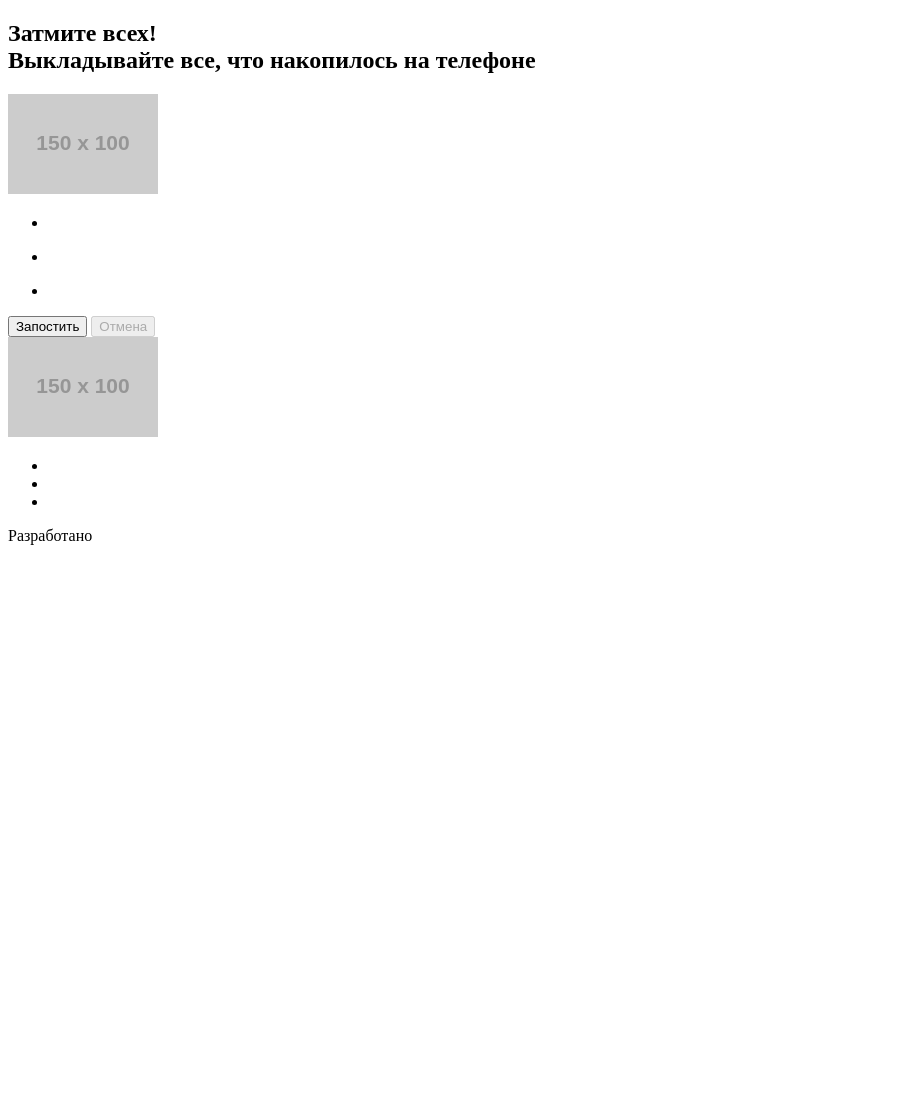
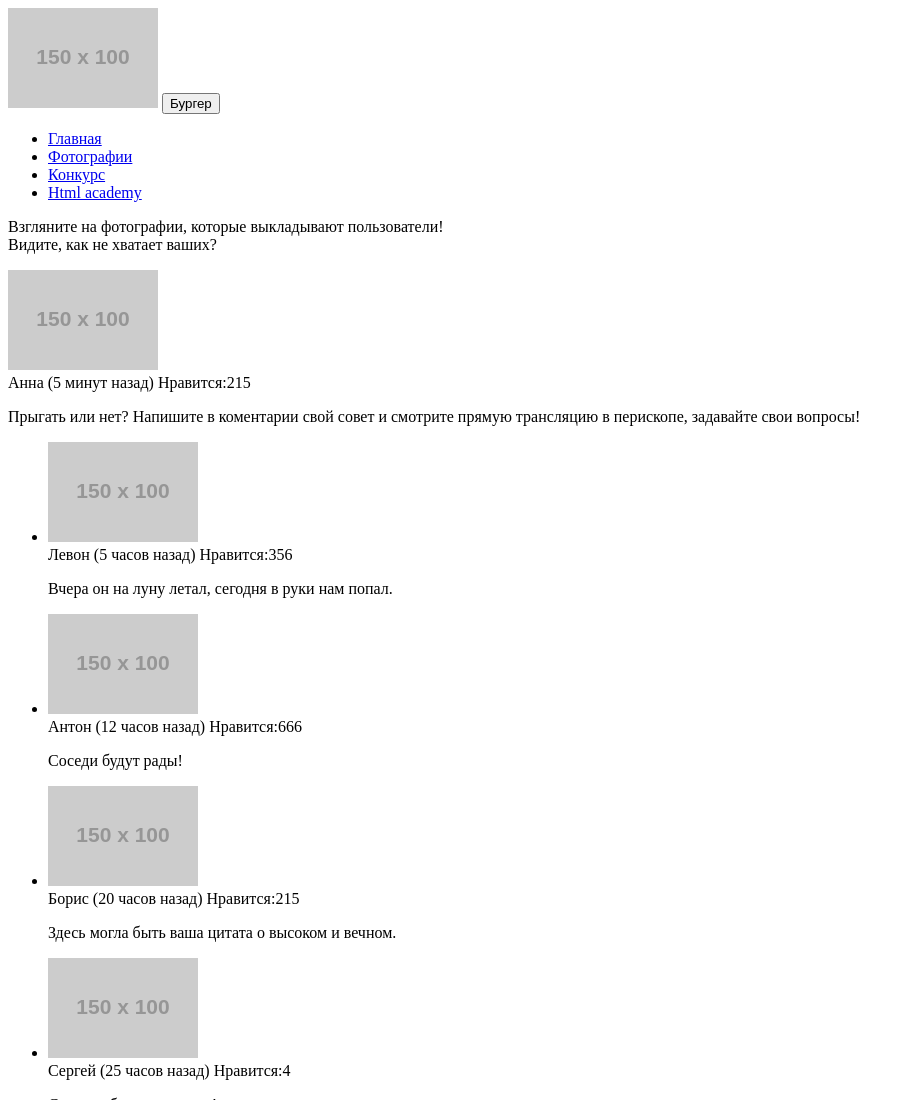
Before and after one commit to BeingAsNikita/644799-pink-16, a website: page source/photo.html in a window 1280 px wide. Shown: the top 1100 px of the page, without its empty margins (0-914 px from the left). Before the commit the page ends 800 px from the top, so only its background shows below. Drawn offline with Linux system fonts and the light colour scheme; placeholder pictures from the web are drawn by us.

Commit message:
закончил разметку всех страниц

```diff
--- a/source/photo.html
+++ b/source/photo.html
@@ -2,9 +2,91 @@
 <html lang="ru">
   <head>
     <meta charset="utf-8">
-    <title>HTML Academy: Пинк</title>
+    <title>Фотографии</title>
   </head>
   <body>
+    <header class="site-header">
+      <nav class="site-nav">
+        <img src="http://placehold.it/150x100" class="site-logo" alt="Логотип">
+        <button class="menu-toggle">Бургер</button>
+        <ul class="site-nav__list">
+          <li class="site-nav__item"><a href="index.html">Главная</a></li>
+          <li class="site-nav__item"><a href="photo.html">Фотографии</a></li>
+          <li class="site-nav__item"><a href="#">Конкурс</a></li>
+          <li class="site-nav__item"><a href="#">Html academy</a></li>
+        </ul>
+      </nav>
+    </header>
+    <main class="site-content">
+      <section class="site-photos">
+        <p>Взгляните на фотографии, которые выкладывают пользователи!<br>
+        Видите, как не хватает ваших?</p>
+        <div class="site-photos__panorama">
+          <img src="http://placehold.it/150x100" alt="Панорама дня">
+          <div class="comment">
+            <span>Aнна</span>
+            <span class="comment__date">(5 минут назад)</span>
+            <span class="comment__like">Нравится:<span>215</span></span>
+            <p class="comment__text">Прыгать или нет? Напишите в коментарии свой совет и смотрите прямую трансляцию в перископе, задавайте свои вопросы!</p>
+          </div>
+        </div>
+        <ul class="site-photos__list">
+          <li class="site-photos__item">
+            <img src="http://placehold.it/150x100" alt="Фотография пользователя" class="content-photo">
+            <div class="comment">
+              <span>Левон</span>
+              <span class="comment__date">(5 часов назад)</span>
+              <span class="comment__like">Нравится:<span>356</span></span>
+              <p class="comment__text">Вчера он на луну летал, сегодня в руки нам попал.</p>
+            </div>
+          </li>
+          <li class="site-photos__item">
+            <img src="http://placehold.it/150x100" alt="Фотография пользователя" class="content-photo">
+            <div class="comment">
+              <span>Антон</span>
+              <span class="comment__date">(12 часов назад)</span>
+              <span class="comment__like">Нравится:<span>666</span></span>
+              <p class="comment__text">Соседи будут рады!</p>
+            </div>
+          </li>
+          <li class="site-photos__item">
+            <img src="http://placehold.it/150x100" alt="Фотография пользователя" class="content-photo">
+            <div class="comment">
+              <span>Борис</span>
+              <span class="comment__date">(20 часов назад)</span>
+              <span class="comment__like">Нравится:<span>215</span></span>
+              <p class="comment__text">Здесь могла быть ваша цитата о высоком и вечном.</p>
+            </div>
+          </li>
+          <li class="site-photos__item">
+            <img src="http://placehold.it/150x100" alt="Фотография пользователя" class="content-photo">
+            <div class="comment">
+              <span>Сергей</span>
+              <span class="comment__date">(25 часов назад)</span>
+              <span class="comment__like">Нравится:<span>4</span></span>
+              <p class="comment__text">Самая кубанская в мире!</p>
+            </div>
+          </li>
+          <li class="site-photos__item">
+            <img src="http://placehold.it/150x100" alt="Фотография пользователя" class="content-photo">
+            <div class="comment">
+              <span>Максим</span>
+              <span class="comment__date">(40 часов назад)</span>
+              <span class="comment__like">Нравится:<span>150</span></span>
+              <p class="comment__text">Где снег то?</p>
+            </div>
+          </li>
+          <li class="site-photos__item">
+            <img src="http://placehold.it/150x100" alt="Фотография пользователя" class="content-photo">
+            <div class="comment">
+              <span>Надежда</span>
+              <span class="comment__date">(45 часов назад)</span>
+              <span class="comment__like">Нравится:<span>2560</span></span>
+              <p class="comment__text">Всем GM и взаимные лайки!</p>
+            </div>
+          </li>
+        </ul>
+      </section>
       <section class="post-photo">
         <h2>Затмите всех!<br>
         Выкладывайте все, что накопилось на телефоне</h2>
@@ -25,6 +107,7 @@
           <button class="button" disabled>Отмена</button>
         </div>
       </section>
+    </main>
     <footer class="site-footer">
       <img src="http://placehold.it/150x100" class="site-logo" alt="Логотип">
       <ul class="social-list">
```
Also changed, not shown: source/form.html (+1 -1 lines), source/index.html (+5 -2 lines). Lines whose indentation alone changed are shown as unchanged.
